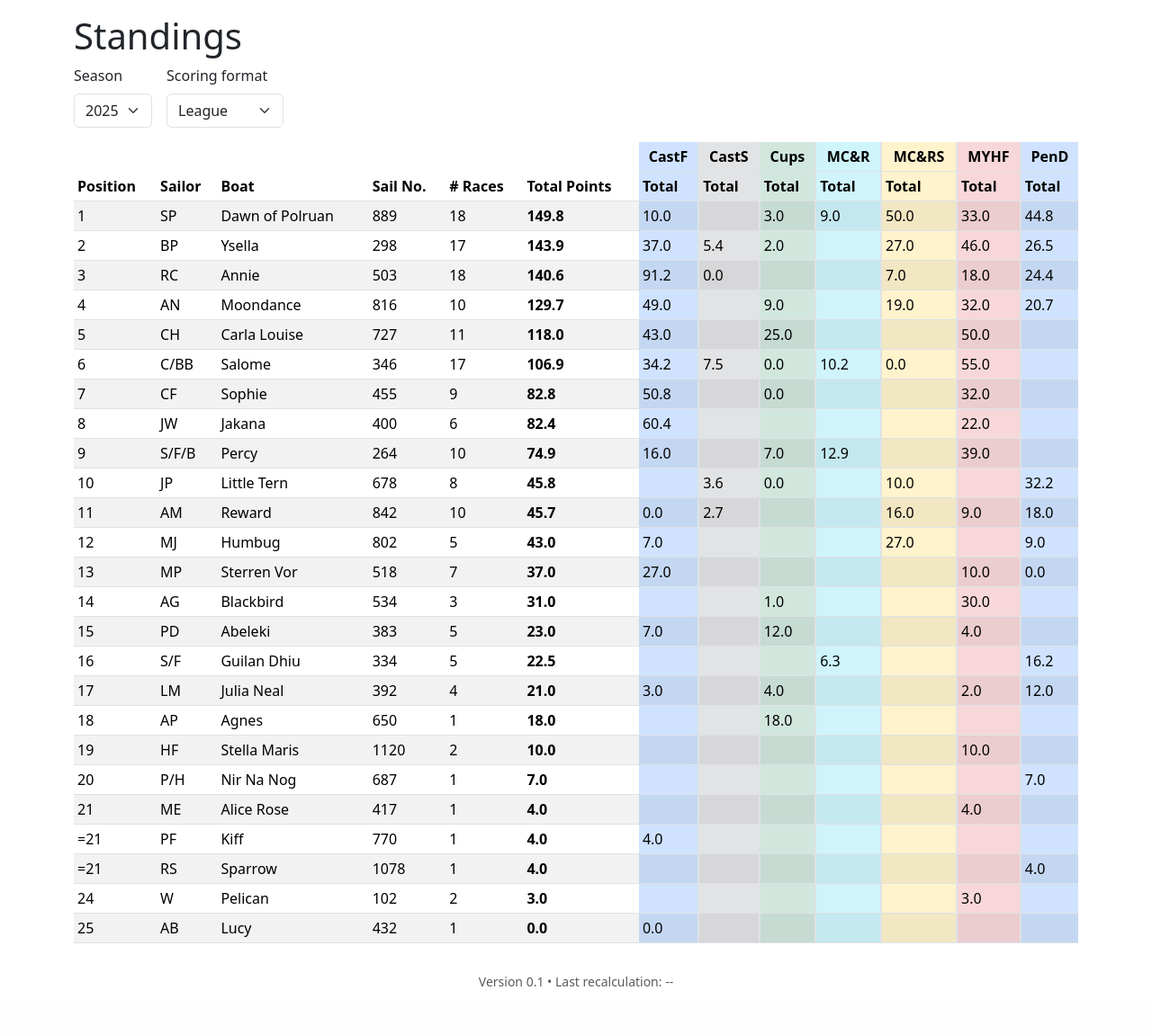
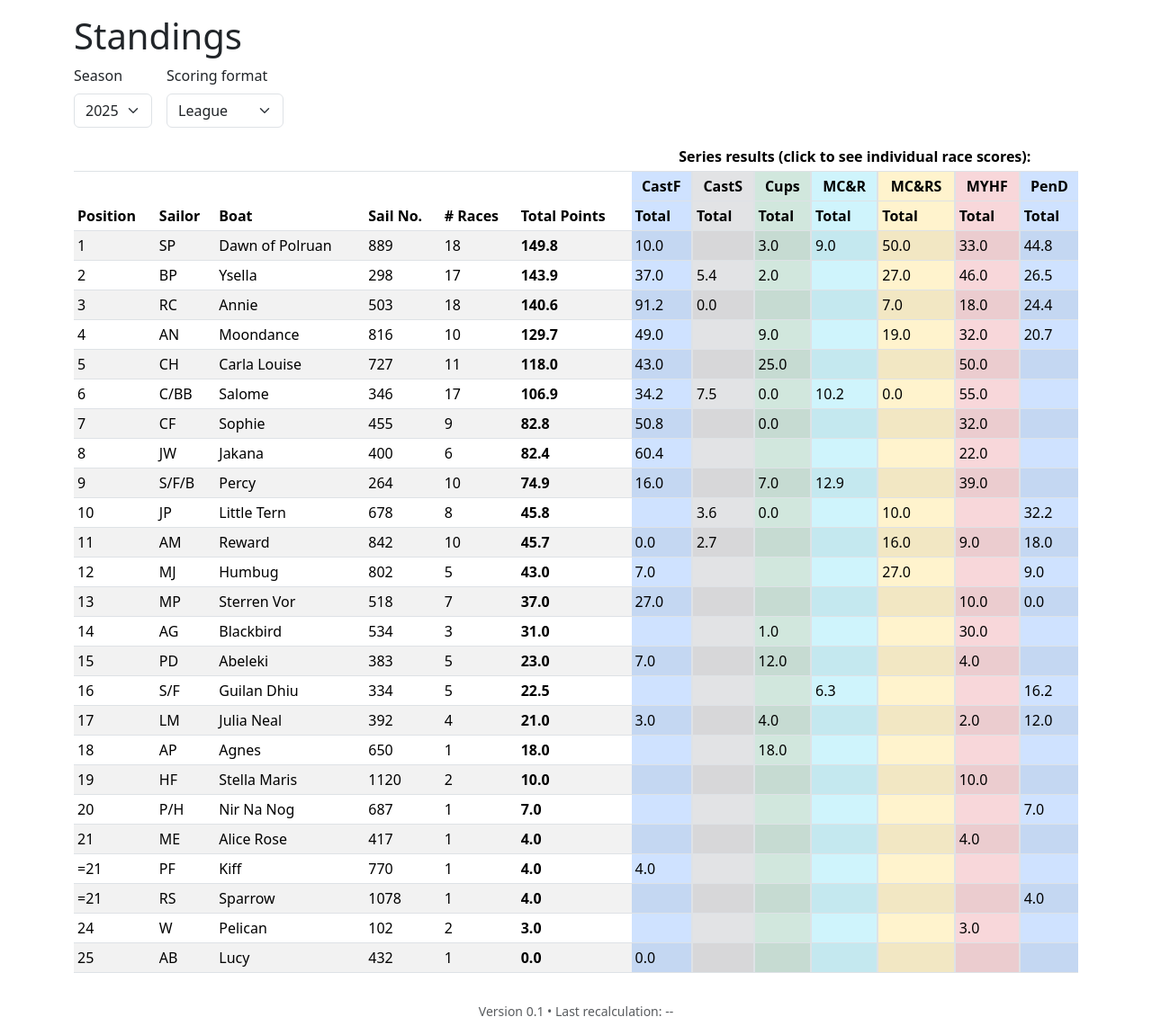
Before and after one commit to mn1del/shrimper, a Flask app: page /standings in a window 1280 px wide. Shown: the part 94-1245 px from the top of the page at 90% size. Before the commit the page ends 1191 px from the top, so only its background shows below. Run offline with Flask 3, Linux system fonts and the light colour scheme.

Commit message:
feat: add standings series results note

```diff
--- a/app/templates/standings.html
+++ b/app/templates/standings.html
@@ -42,6 +42,10 @@
 <div class="table-responsive">
   <table class="table table-striped table-sm">
     <thead>
+      <tr>
+        <th colspan="6"></th>
+        <th colspan="{{ ns.count + (race_groups|length) }}" class="text-center">Series results (click to see individual race scores):</th>
+      </tr>
       <tr>
         <th rowspan="2">Position</th>
         <th rowspan="2">Sailor</th>
```
